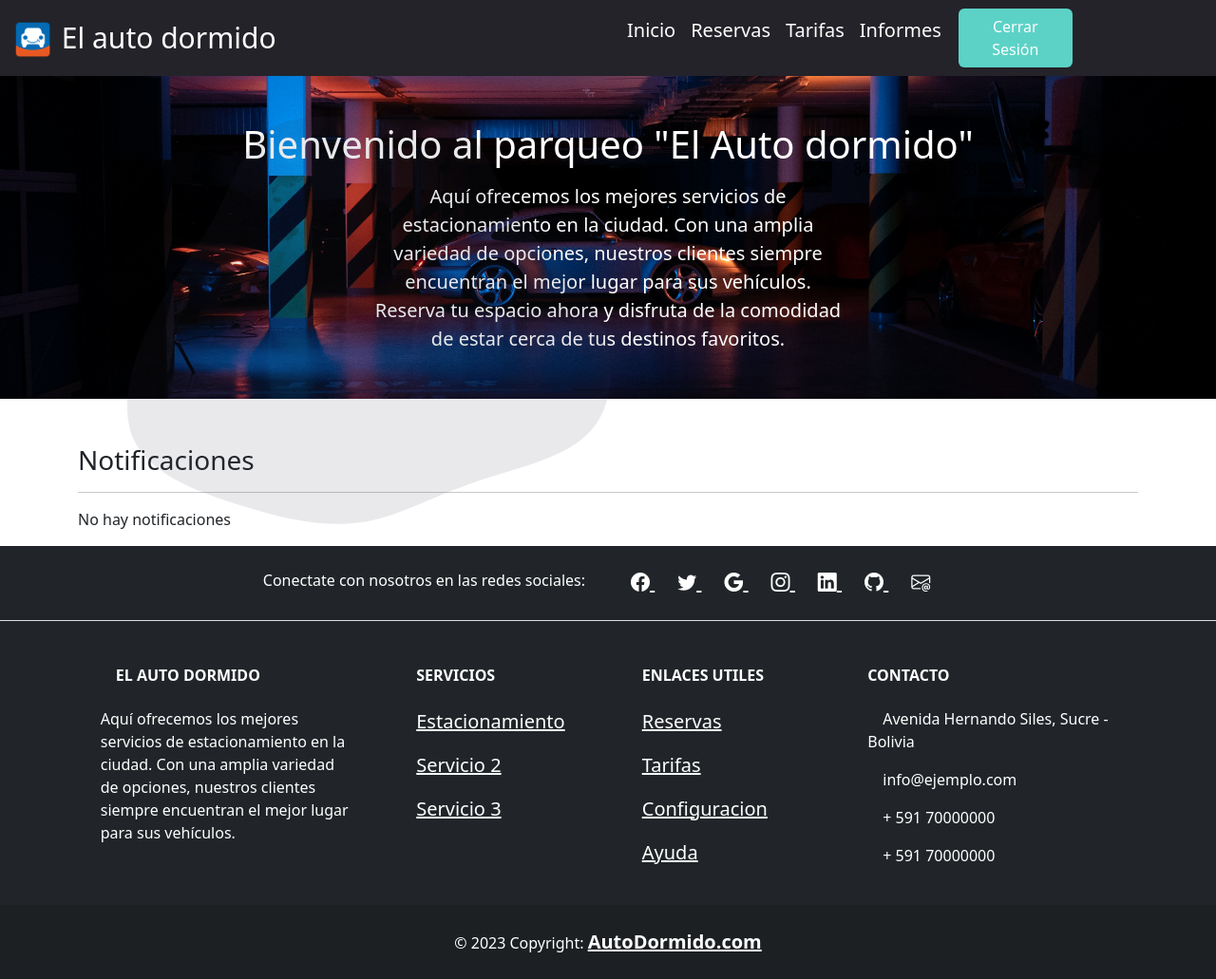
After one commit to marcanii/Gestion-de-Parqueos, a PHP site: page /inicio.php in a window 1280 px wide. The commit adds this page. Shown: the whole page at 95% size. Run offline with PHP 8.4, Linux system fonts and the light colour scheme; a user stored in the database is signed in.

```diff
--- a/ajax.js
+++ b/ajax.js
@@ -19,7 +19,7 @@ function autenticar() {
         if (ajax.readyState == 4 && ajax.status == 200) {
             var respuesta = JSON.parse(ajax.responseText);
             if (respuesta.success) {
-                window.location = "inicio.html";
+                window.location = "inicio.php";
             } else {
                 window.location = "errorautenticacion.php";
             }
--- a/conexion.php
+++ b/conexion.php
@@ -1,5 +1,5 @@
 <?php
-$con =new mysqli("localhost", "root", "","bd_parqueo3");
+$con =new mysqli("localhost", "root", "","bd_parqueo");
 if ($con->connect_error)
  die ("conexion fallada".$con->connect_error);
 ?>
--- a/crearReserva2.php
+++ b/crearReserva2.php
@@ -15,6 +15,10 @@ if(isset($_SESSION['$espacios']))
 if(isset($_SESSION['ci']) and isset($_SESSION['placa'])) {
     $ci = $_SESSION['ci'];
     $placa = $_SESSION['placa'];
+}
+else {
+    // redireccionar a login rompiendo el flujo de ejecución
+    header("Location: login.php");
 }
 
 include('conexion.php');
--- /dev/null
+++ b/inicio.php
@@ -0,0 +1,211 @@
+<?php
+session_start(); ?>
+<!DOCTYPE html>
+<html lang="en">
+
+<head>
+    <meta charset="UTF-8" />
+    <meta name="viewport" content="width=device-width, initial-scale=1.0" />
+    <title>Mi Sitio Web</title>
+    <!-- Enlace a Bootstrap CSS -->
+    <link href="css/bootstrap.min.css" rel="stylesheet" />
+    <link rel="stylesheet" href="https://cdn.jsdelivr.net/npm/bootstrap-icons@1.10.5/font/bootstrap-icons.css" />
+    <link rel="stylesheet" href="style2.css" />
+    <style>
+        .bg-btn-custom{
+            background-color: #5cd2c6;
+            width: 120px;
+            margin-left: 10px;
+            color: white;
+        }
+        .bg-btn-custom:hover{
+            background-color: #8ecbcf;
+        }
+        .bg-black-transparent {
+            background-color: rgba(43, 43, 43, 0.281);
+            /* Negro con una opacidad del 50% */
+            margin: 0 auto;
+        }
+        #contenido {
+            height: auto;
+            padding: 50px;
+        }
+        .text-custom {
+            font-size: 18px;
+        }
+    </style>
+</head>
+
+<body id="all">
+    <div class="position-absolute w-50" style="opacity: 0.1; left: 5%">
+        <svg viewBox="0 0 200 200" xmlns="http://www.w3.org/2000/svg">
+            <path fill="#363753"
+                d="M32.5,-57.5C40.2,-51.9,43.2,-39.3,50.7,-28.5C58.3,-17.8,70.4,-8.9,76.5,3.5C82.7,16,82.8,32,74.6,41.5C66.3,51,49.6,54,35.8,58.8C21.9,63.5,11,70.1,-1.1,71.9C-13.1,73.7,-26.2,70.9,-40.6,66.4C-55,62,-70.8,56,-76,44.7C-81.3,33.3,-75.9,16.7,-69.4,3.8C-62.8,-9.1,-55,-18.2,-49.3,-28.7C-43.7,-39.3,-40.1,-51.4,-32.3,-56.9C-24.4,-62.5,-12.2,-61.6,0.1,-61.7C12.4,-61.9,24.8,-63.2,32.5,-57.5Z"
+                transform="translate(100 100)" />
+        </svg>
+    </div>
+
+    <nav class="navbar navbar-expand-lg border-body">
+        <div class="container">
+            <a class="navbar-brand text-white text-title" href="#">
+                <img src="images/carlogo1.png" alt="Logo" width="45" height="45"
+                    class="d-inline-block align-text-top" />
+                El auto dormido
+            </a>
+        </div>
+        <div class="container-fluid">
+            <div class="collapse navbar-collapse">
+                <ul class="navbar-nav me-auto mb-2 mb-lg-0">
+                    <li>
+                        <a class="nav-link text-color-custom" href="javascript:cargarContenido('presentacion.html')">Inicio</a>
+                    </li>
+                    <li class="nav-item">
+                        <a class="nav-link text-color-custom" href="javascript:cargarContenido('reservas.php')">Reservas</a>
+                    </li>
+                    <li class="nav-item">
+                        <a class="nav-link text-color-custom" href="javascript:cargarContenido('tarifas.php')">Tarifas</a>
+                    </li>
+                    <?php
+                    if($_SESSION['nivel'] == 1) { ?>
+                    <li class="nav-item">
+                        <a class="nav-link text-color-custom" href="javascript:cargarContenido('informes.html')">Informes</a>
+                    </li>
+                    <?php } ?>
+                    <?php
+                    if (!(session_status() == PHP_SESSION_ACTIVE && isset($_SESSION['ci']))) { ?>
+                    <li class="nav-item">
+                        <a class="btn bg-btn-custom" href="cerrar_sesion.php">Login</a>
+                    </li>
+                    <li class="nav-item">
+                        <a class="btn bg-btn-custom" href="cerrar_sesion.php">Sign up</a>
+                    </li>
+                    <?php }
+                    if (session_status() == PHP_SESSION_ACTIVE && isset($_SESSION['ci'])) { ?>
+                    <li class="nav-item">
+                        <a class="btn bg-btn-custom" href="cerrar_sesion.php">Cerrar Sesión</a>
+                    </li>
+                    <?php } ?>
+                </ul>
+            </div>
+        </div>
+    </nav>
+
+    <div class="p-5 text-center mb-5 text-white justify-content-center align-items-center main-custom" id="contenido">
+        <h1 class="mb-3">Bienvenido al parqueo "El Auto dormido"</h1>
+        <p style="width: 500px; margin: 0 auto">
+            Aquí ofrecemos los mejores servicios de estacionamiento en la ciudad.
+            Con una amplia variedad de opciones, nuestros clientes siempre
+            encuentran el mejor lugar para sus vehículos. Reserva tu espacio ahora y
+            disfruta de la comodidad de estar cerca de tus destinos favoritos.
+        </p>
+    </div>
+
+    <div class="container">
+        <h3>Notificaciones</h3>
+        <hr />
+        <p id="notificacion">No hay notificaciones</p>
+    </div>
+
+    <!-- Footer con información de contacto -->
+    <footer class="text-center text-lg-start bg-dark text-white">
+        <section class="d-flex justify-content-center p-4 border-bottom">
+            <div class="me-5 d-none d-lg-block">
+                <span>Conectate con nosotros en las redes sociales:</span>
+            </div>
+            <div>
+                <a href="" class="me-4 text-reset">
+                    <i class="bi bi-facebook"></i>
+                </a>
+                <a href="" class="me-4 text-reset">
+                    <i class="bi bi-twitter"></i>
+                </a>
+                <a href="" class="me-4 text-reset">
+                    <i class="bi bi-google"></i>
+                </a>
+                <a href="" class="me-4 text-reset">
+                    <i class="bi bi-instagram"></i>
+                </a>
+                <a href="" class="me-4 text-reset">
+                    <i class="bi bi-linkedin"></i>
+                </a>
+                <a href="" class="me-4 text-reset">
+                    <i class="bi bi-github"></i>
+                </a>
+                <a href="" class="me-4 text-reset">
+                    <i class="bi bi-envelope-at"></i>
+                </a>
+            </div>
+        </section>
+
+        <section class="">
+            <div class="container text-center text-md-start mt-5">
+                <div class="row mt-3">
+                    <div class="col-md-3 col-lg-4 col-xl-3 mx-auto mb-4">
+                        <h6 class="text-uppercase fw-bold mb-4">
+                            <i class="fas fa-gem me-3"></i>El Auto Dormido
+                        </h6>
+                        <p>
+                            Aquí ofrecemos los mejores servicios de estacionamiento en la
+                            ciudad. Con una amplia variedad de opciones, nuestros clientes
+                            siempre encuentran el mejor lugar para sus vehículos.
+                        </p>
+                    </div>
+                    <div class="col-md-2 col-lg-2 col-xl-2 mx-auto mb-4">
+                        <h6 class="text-uppercase fw-bold mb-4">Servicios</h6>
+                        <p><a href="#!" class="text-reset">Estacionamiento</a></p>
+                        <p><a href="#!" class="text-reset">Servicio 2</a></p>
+                        <p><a href="#!" class="text-reset">Servicio 3</a></p>
+                    </div>
+
+                    <div class="col-md-3 col-lg-2 col-xl-2 mx-auto mb-4">
+                        <h6 class="text-uppercase fw-bold mb-4">Enlaces utiles</h6>
+                        <p><a href="#!" class="text-reset">Reservas</a></p>
+                        <p><a href="#!" class="text-reset">Tarifas</a></p>
+                        <p><a href="#!" class="text-reset">Configuracion</a></p>
+                        <p><a href="#!" class="text-reset">Ayuda</a></p>
+                    </div>
+
+                    <div class="col-md-4 col-lg-3 col-xl-3 mx-auto mb-md-0 mb-4">
+                        <h6 class="text-uppercase fw-bold mb-4">Contacto</h6>
+                        <p>
+                            <i class="fas fa-home me-3"></i> Avenida Hernando Siles, Sucre -
+                            Bolivia
+                        </p>
+                        <p><i class="fas fa-envelope me-3"></i>info@ejemplo.com</p>
+                        <p><i class="fas fa-phone me-3"></i> + 591 70000000</p>
+                        <p><i class="fas fa-print me-3"></i> + 591 70000000</p>
+                    </div>
+                </div>
+            </div>
+        </section>
+
+        <div class="text-center p-4" style="background-color: rgba(0, 0, 0, 0.15)">
+            © 2023 Copyright:
+            <a class="text-reset fw-bold" href="">AutoDormido.com</a>
+        </div>
+    </footer>
+
+    <script src="js/bootstrap.min.js"></script>
+    <script src="ajax.js"></script>
+    <script>
+        // Definir la función que deseas ejecutar
+        function enviarNotificacion() {
+            console.log("Este es mi script automático.");
+            //cargarContenido('notificacion.php');
+            fetch("notificacion.php")
+                .then((response) => response.text())
+                .then(
+                    (data) => (document.getElementById("notificacion").innerHTML = data)
+                );
+
+            fetch("reservas.php").then((response) => response.text());
+        }
+        // Configurar la ejecución automática cada 10 segundos (10000 milisegundos)
+        var intervalo = setInterval(enviarNotificacion, 10000);
+
+      // Puedes detener la ejecución automática en cualquier momento si es necesario
+      //clearInterval(intervalo);
+    </script>
+</body>
+
+</html>
--- a/login.php
+++ b/login.php
@@ -64,7 +64,7 @@
 
             <div class="d-flex gap-1 justify-content-center mt-1">
                 <div>No tienes una cuenta?</div>
-                <a href="#" class="text-decoration-none color-text-custom fw-semibold">Registrar</a>
+                <a href="#" class="text-decoration-none color-text-custom fw-semibold">Registrarse</a>
             </div>
 
             <div class="p-3">
```
Also changed, not shown: cerrar_sesion.php (added, +14 -0 lines), inf_parqueo_d.php (+49 -35 lines), inicio.html (deleted, +0 -190 lines), obt_inf_parqueo.php (added, +46 -0 lines), tarifas.php (+4 -9 lines), informes.html (renamed from informes_diarios_p.html).
